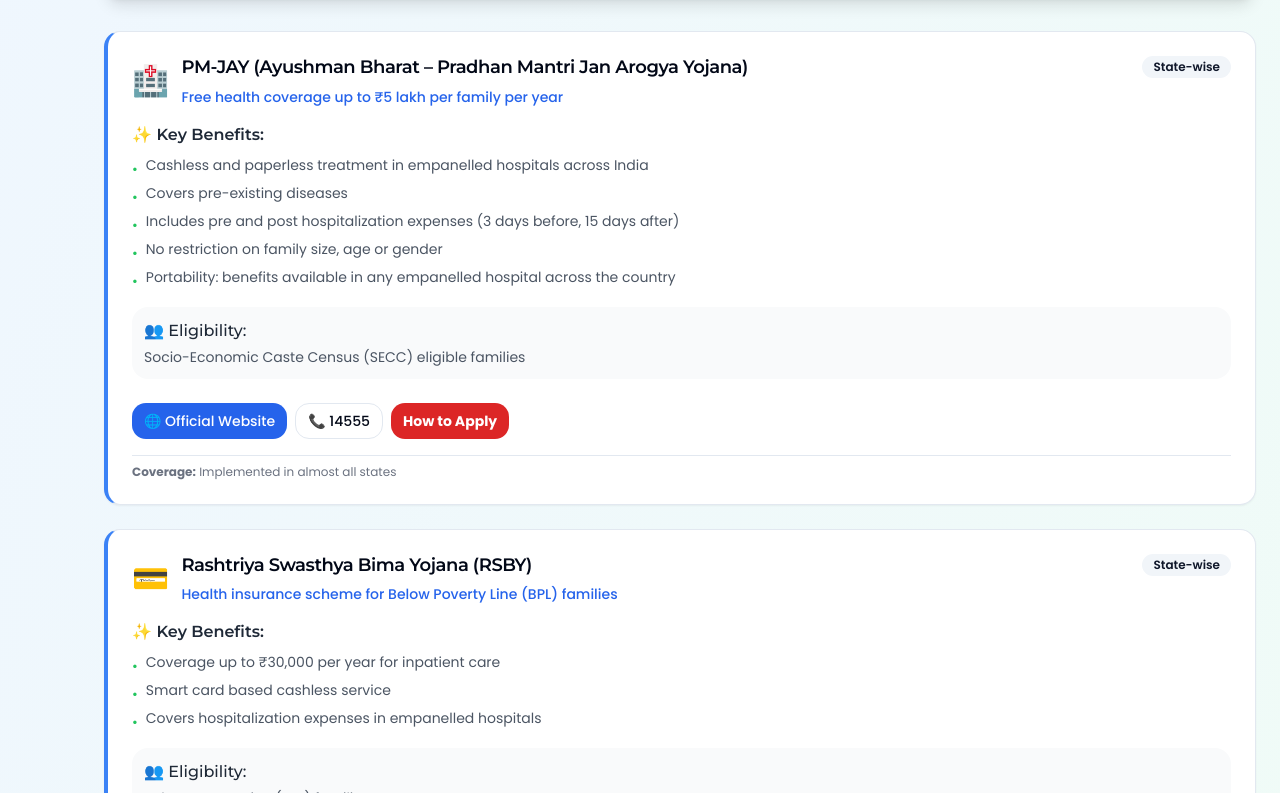
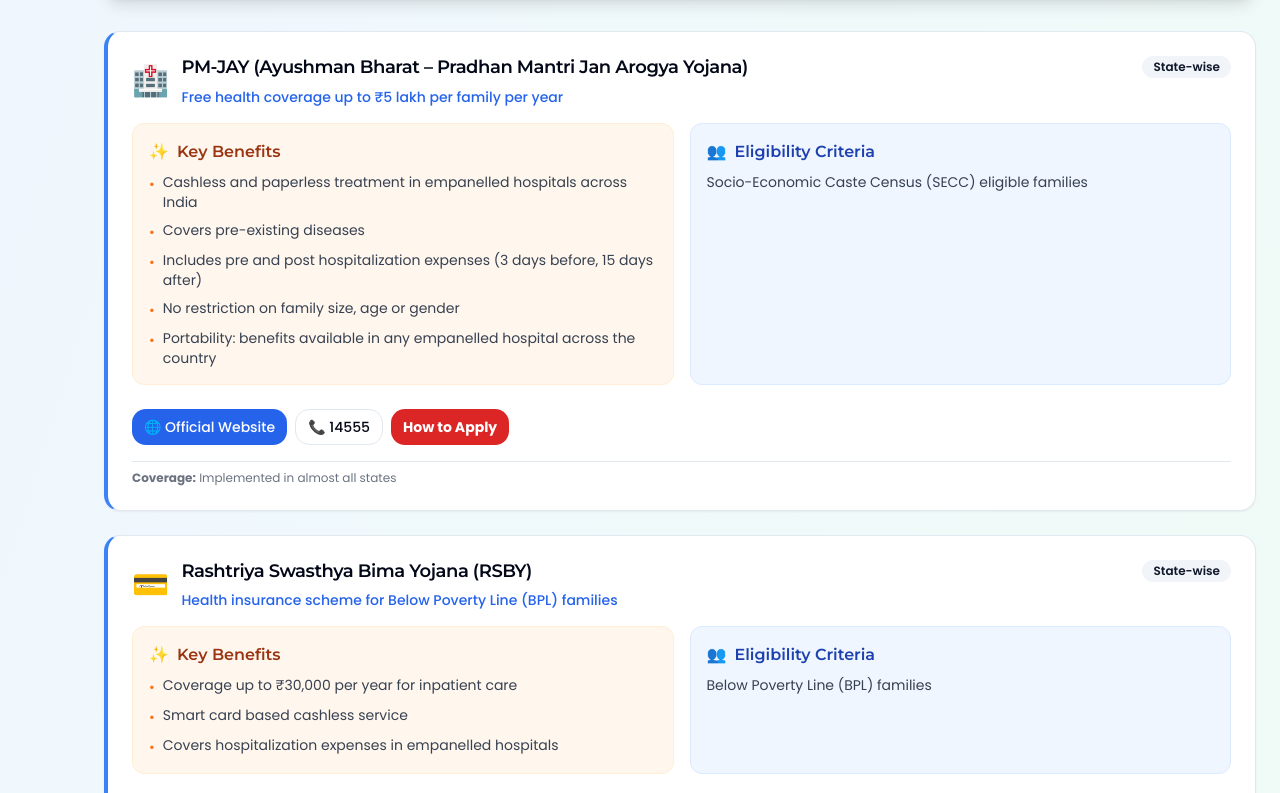
Before and after one commit to shreyanshsharma-1210/Snowflake_0601, a React (Vite) app: page /dashboard/government-yojana in a window 1280 px wide. Shown: the part 947-1740 px from the top of the page. Built offline with nearby package versions, Linux system fonts and the light colour scheme; a web font is replaced by a local one.

Commit message:
Changes in UI

```diff
--- a/client/components/profile/ClinicalProfilePDF.tsx
+++ b/client/components/profile/ClinicalProfilePDF.tsx
@@ -291,7 +291,7 @@
       </head>
       <body>
         <div class="header">
-          <div class="logo">🏥 HealthSaarthi</div>
+          <div class="logo">🏥 ArogyaSaarthi</div>
           <div style="font-size: 16px; font-weight: bold;">CLINICAL HEALTH PROFILE</div>
           <div style="font-size: 12px; color: #666;">Medical Summary for Healthcare Professionals</div>
         </div>
@@ -570,7 +570,7 @@
         </div>
 
         <div class="footer">
-          <div style="font-weight: bold; margin-bottom: 5px;">Generated by HealthSaarthi – Doctor's Copy</div>
+          <div style="font-weight: bold; margin-bottom: 5px;">Generated by ArogyaSaarthi – Doctor's Copy</div>
           <div>This clinical summary is generated from patient-reported data and verified medical records.</div>
           <div>For medical use only. Please verify critical information before making clinical decisions.</div>
         </div>
--- a/client/components/profile/UserProfilePDF.tsx
+++ b/client/components/profile/UserProfilePDF.tsx
@@ -80,7 +80,7 @@
       <!DOCTYPE html>
       <html>
       <head>
-        <title>HealthSaarthi - Medical Profile</title>
+        <title>ArogyaSaarthi - Medical Profile</title>
         <style>
           body { font-family: Arial, sans-serif; margin: 20px; line-height: 1.6; }
           .header { text-align: center; color: #2980b9; margin-bottom: 30px; }
@@ -95,7 +95,7 @@
       </head>
       <body>
         <div class="header">
-          <h1>HealthSaarthi - Medical Profile</h1>
+          <h1>ArogyaSaarthi - Medical Profile</h1>
           <h2>${profile.fullName}</h2>
           <p>Generated on: ${new Date().toLocaleDateString()}</p>
         </div>
@@ -131,11 +131,11 @@
             <div class="section">
               <div class="section-title">💉 Vaccinations</div>
               ${profile.vaccinations.length > 0 ?
-                profile.vaccinations.map(vaccine =>
-                  `<div class="field"><span class="field-label">${vaccine.name}:</span> ${vaccine.doses} doses - ${new Date(vaccine.date).toLocaleDateString()}</div>`
-                ).join('') :
-                '<div class="field">None recorded</div>'
-              }
+        profile.vaccinations.map(vaccine =>
+          `<div class="field"><span class="field-label">${vaccine.name}:</span> ${vaccine.doses} doses - ${new Date(vaccine.date).toLocaleDateString()}</div>`
+        ).join('') :
+        '<div class="field">None recorded</div>'
+      }
             </div>
           </div>
 
@@ -178,7 +178,7 @@
         </div>
 
         <div class="footer">
-          Generated by HealthSaarthi - Your Digital Health Companion
+          Generated by ArogyaSaarthi - Your Digital Health Companion
         </div>
       </body>
       </html>
--- a/client/pages/Dashboard.tsx
+++ b/client/pages/Dashboard.tsx
@@ -84,7 +84,7 @@
                 className="text-4xl md:text-5xl font-extrabold text-gray-900 dashboard-title tracking-tight"
                 style={{ fontFamily: "Poppins, sans-serif", lineHeight: 1.02 }}
               >
-                <span className="block bg-gradient-to-r from-blue-600 to-teal-500 bg-clip-text text-transparent">HealthSaarthi</span>
+                <span className="block bg-gradient-to-r from-blue-600 to-teal-500 bg-clip-text text-transparent">ArogyaSaarthi</span>
               </h1>
               <p
                 className="text-gray-600 mt-2 text-lg max-w-2xl leading-relaxed dashboard-text"
--- a/client/pages/GovernmentYojana.tsx
+++ b/client/pages/GovernmentYojana.tsx
@@ -513,15 +513,17 @@
                 </CardHeader>
 
                 <CardContent className="space-y-4">
+                  <div className="grid grid-cols-1 md:grid-cols-2 gap-4">
                     {/* Benefits */}
-                  <div>
-                    <h4 className="font-semibold text-gray-800 mb-2">
-                      {language === 'en' ? '✨ Key Benefits:' : '✨ मुख्य लाभ:'}
+                    <div className="bg-orange-50 p-4 rounded-xl border border-orange-100">
+                      <h4 className="font-semibold text-orange-800 mb-2 flex items-center gap-2">
+                        <span>✨</span>
+                        {language === 'en' ? 'Key Benefits' : 'मुख्य लाभ'}
                       </h4>
-                    <ul className="space-y-1">
+                      <ul className="space-y-2">
                         {(language === 'en' ? scheme.benefitsEn : scheme.benefitsHi).map((benefit, idx) => (
-                        <li key={idx} className="text-sm text-gray-600 flex items-start gap-2">
-                          <span className="text-green-500 mt-1">•</span>
+                          <li key={idx} className="text-sm text-gray-700 flex items-start gap-2">
+                            <span className="text-orange-500 mt-0.5">•</span>
                             <span>{benefit}</span>
                           </li>
                         ))}
@@ -529,13 +531,15 @@
                     </div>
 
                     {/* Eligibility */}
-                  <div className="bg-gray-50 p-3 rounded-lg">
-                    <h5 className="font-medium text-gray-800 mb-1">
-                      {language === 'en' ? '👥 Eligibility:' : '👥 पात्रता:'}
+                    <div className="bg-blue-50 p-4 rounded-xl border border-blue-100 h-full">
+                      <h5 className="font-semibold text-blue-800 mb-2 flex items-center gap-2">
+                        <span>👥</span>
+                        {language === 'en' ? 'Eligibility Criteria' : 'पात्रता मानदंड'}
                       </h5>
-                    <p className="text-sm text-gray-600">
+                      <div className="text-sm text-gray-700">
                         {language === 'en' ? scheme.eligibility : (scheme.eligibilityHi || scheme.eligibility)}
-                    </p>
+                      </div>
+                    </div>
                   </div>
 
                   {/* Action Buttons */}
--- a/index.html
+++ b/index.html
@@ -6,7 +6,7 @@
     <meta name="mobile-web-app-capable" content="yes" />
     <meta name="apple-mobile-web-app-capable" content="yes" />
     <meta name="apple-mobile-web-app-status-bar-style" content="black-translucent" />
-    <title>HealthCare Dashboard</title>
+    <title>ArogyaSaarthi - Dashboard</title>
   </head>
 
   <body>
--- a/package.json
+++ b/package.json
@@ -1,5 +1,5 @@
 {
-  "name": "fusion-starter",
+  "name": "arogya-saarthi",
   "private": true,
   "type": "module",
   "pkg": {
```
Lines whose indentation alone changed are shown as unchanged.
